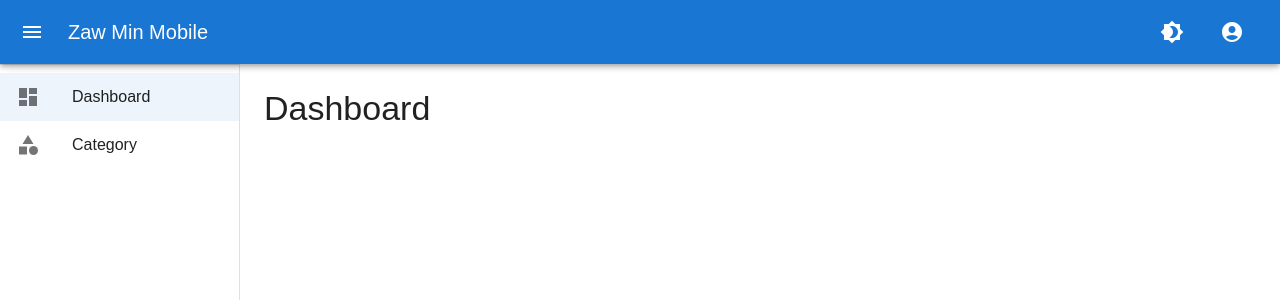
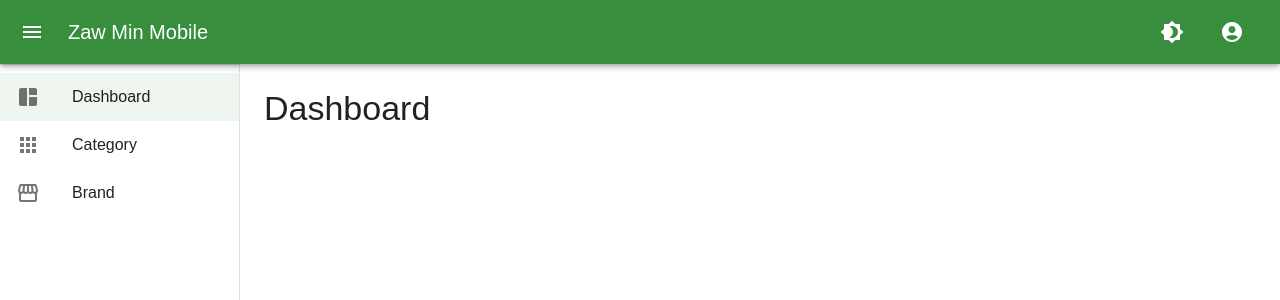
Before and after one commit to SufiaSimjee/Frontend, a React (Vite) app: page / in a window 1280 px wide. Shown: the top 300 px of the page. Built offline with nearby package versions, Linux system fonts and the light colour scheme.

Commit message:
Added Theme custom and dark

```diff
--- a/src/components/SidebarContent.jsx
+++ b/src/components/SidebarContent.jsx
@@ -8,11 +8,7 @@ import {
   Toolbar,
   Collapse,
 } from "@mui/material";
-import {
-  Dashboard as DashboardIcon,
-  Category as CategoryIcon
-} from "@mui/icons-material";
-
+import {SpaceDashboard,Apps,Storefront,} from "@mui/icons-material";
 import { Link, useLocation } from "react-router-dom";
 
 export default function SidebarContent() {
@@ -29,19 +25,33 @@ export default function SidebarContent() {
       <List>
         <ListItemButton component={Link} to="/" selected={isActive("/")}>
           <ListItemIcon>
-            <DashboardIcon />
+            <SpaceDashboard />
           </ListItemIcon>
           <ListItemText primary="Dashboard" />
         </ListItemButton>
 
         {/* Category */}
-
-        {/* Category */}
-        <ListItemButton component={Link} to="/category" selected={isActive("/category")}>
+        <ListItemButton
+          component={Link}
+          to="/category"
+          selected={isActive("/category")}
+        >
           <ListItemIcon>
-            <CategoryIcon />
+            <Apps />
           </ListItemIcon>
           <ListItemText primary="Category" />
+        </ListItemButton>
+
+        {/* Brand */}
+        <ListItemButton
+          component={Link}
+          to="/brand"
+          selected={isActive("/brand")}
+        >
+          <ListItemIcon>
+            <Storefront />
+          </ListItemIcon>
+          <ListItemText primary="Brand" />
         </ListItemButton>
 
       </List>
--- a/src/main.jsx
+++ b/src/main.jsx
@@ -1,70 +1,42 @@
-import { StrictMode, useMemo, useState, useEffect } from "react";
+import { StrictMode, useState, useEffect, useCallback, useMemo } from "react";
 import { createRoot } from "react-dom/client";
-import {
-  createBrowserRouter,
-  RouterProvider,
-  Route,
-  createRoutesFromElements,
-} from "react-router-dom";
+import { createBrowserRouter, RouterProvider, Route, createRoutesFromElements } from "react-router-dom";
 
 import { ThemeProvider, CssBaseline } from "@mui/material";
+import { darkTheme, customTheme } from "./themes.js";
 
 import App from "./App.jsx";
 import NotFoundScreen from "./screens/NotFoundScreen.jsx";
-
 import Dashboard from "./screens/Dashboard.jsx";
 import ViewCategory from "./screens/ViewCategory.jsx";
-
-import { lightTheme, darkTheme, customTheme } from "./themes.js";
+import ViewBrand from "./screens/ViewBrand.jsx";
 
 export const Main = () => {
-
-  const [mode, setMode] = useState(() => {
-    return localStorage.getItem("themeMode") || "light";
-  });
+  const [mode, setMode] = useState(() => localStorage.getItem("themeMode") || "custom");
 
   useEffect(() => {
     localStorage.setItem("themeMode", mode);
   }, [mode]);
 
-
-  const toggleTheme = useMemo(() => {
-    return () =>
-      setMode((prev) =>
-        prev === "light" ? "dark" :
-        prev === "dark" ? "custom" :
-        "light"
-      );
+  const toggleTheme = useCallback(() => {
+    setMode((prev) => (prev === "custom" ? "dark" : "custom"));
   }, []);
 
-  const theme = useMemo(() => {
-    switch (mode) {
-      case "dark":
-        return darkTheme;
-      case "custom":
-        return customTheme;
-      default:
-        return lightTheme;
-    }
-  }, [mode]);
+  const theme = useMemo(() => (mode === "custom" ? customTheme : darkTheme), [mode]);
 
-  // 5. Setup router with nested routes
   const router = useMemo(() =>
     createBrowserRouter(
       createRoutesFromElements(
-        <Route
-          path="/"
-          element={<App toggleColorMode={toggleTheme} themeMode={mode} />}
-        >
+        <Route path="/" element={<App toggleColorMode={toggleTheme} themeMode={mode} />}>
+          <Route index element={<Dashboard />} />
+          <Route path="category" element={<ViewCategory />} />
+          <Route path="brand" element={<ViewBrand />} />
           <Route path="*" element={<NotFoundScreen />} />
-          <Route index element={<Dashboard />} />
-          <Route path="/category" element={<ViewCategory />} />
         </Route>
       )
     ), [toggleTheme, mode]
   );
 
-  //  Return JSX
   return (
     <ThemeProvider theme={theme}>
       <CssBaseline />
@@ -73,7 +45,6 @@ export const Main = () => {
   );
 };
 
-// 7. Mount to DOM
 createRoot(document.getElementById("root")).render(
   <StrictMode>
     <Main />
--- /dev/null
+++ b/src/screens/ViewBrand.jsx
@@ -0,0 +1,81 @@
+import { useState } from "react";
+import {
+        Typography,Dialog,DialogTitle,
+        DialogContent,DialogActions,Button,
+         TextField,Box
+} from "@mui/material";
+import AddFab from "../components/AddFab";
+
+const ViewBrand = () => {
+  const [id, setId] = useState("");
+  const [name, setName] = useState("");
+  const [description, setDescription] = useState("");
+  const [open, setOpen] = useState(false);
+
+  const handleOpenDialog = () => setOpen(true);
+
+  const handleCloseDialog = () => {
+    setOpen(false);
+    resetForm();
+  };
+
+  const resetForm = () => {
+    setId("");
+    setName("");
+    setDescription("");
+  };
+
+  const handleSave = () => {
+    console.log({ id, name, description });
+    handleCloseDialog();
+  };
+
+  return (
+    <>
+      <Typography variant="h4" component="h1" gutterBottom>
+        Brand
+      </Typography>
+
+      <AddFab onClick={handleOpenDialog} />
+
+      <Dialog open={open} onClose={handleCloseDialog} fullWidth maxWidth="sm">
+        <DialogTitle>Add New Brand</DialogTitle>
+        <DialogContent dividers>
+          <Box component="form" noValidate autoComplete="off" sx={{ mt: 1 }}>
+            <TextField
+              label="Brand ID"
+              value={id}
+              onChange={(e) => setId(e.target.value)}
+              fullWidth
+              autoFocus
+            />
+            <TextField
+              label="Brand Name"
+              value={name}
+              onChange={(e) => setName(e.target.value)}
+              fullWidth
+              margin="normal"
+            />
+            <TextField
+              label="Brand Description"
+              multiline
+              rows={3}
+              value={description}
+              onChange={(e) => setDescription(e.target.value)}
+              fullWidth
+              margin="normal"
+            />
+          </Box>
+        </DialogContent>
+        <DialogActions>
+          <Button onClick={handleCloseDialog}>Cancel</Button>
+          <Button variant="contained" onClick={handleSave} color="primary">
+            Save
+          </Button>
+        </DialogActions>
+      </Dialog>
+    </>
+  );
+};
+
+export default ViewBrand;
--- a/src/themes.js
+++ b/src/themes.js
@@ -1,20 +1,4 @@
 import { createTheme } from '@mui/material/styles';
-
-// Light Theme
-export const lightTheme = createTheme({
-  palette: {
-    mode: 'light',
-    primary: {
-      main: '#1976d2',
-    },
-    secondary: {
-      main: '#f50057',
-    },
-  },
-  typography: {
-    fontFamily: 'Arial',
-  },
-});
 
 // Dark Theme
 export const darkTheme = createTheme({
@@ -42,12 +26,8 @@ export const customTheme = createTheme({
     secondary: {
       main: '#ff9800',
     },
-    background: {
-      default: '#f1f8e9',
-      paper: '#ffffff',
-    },
   },
   typography: {
-    fontFamily: 'Comic Sans MS',
+    fontFamily: 'Arial',
   },
 });
```
